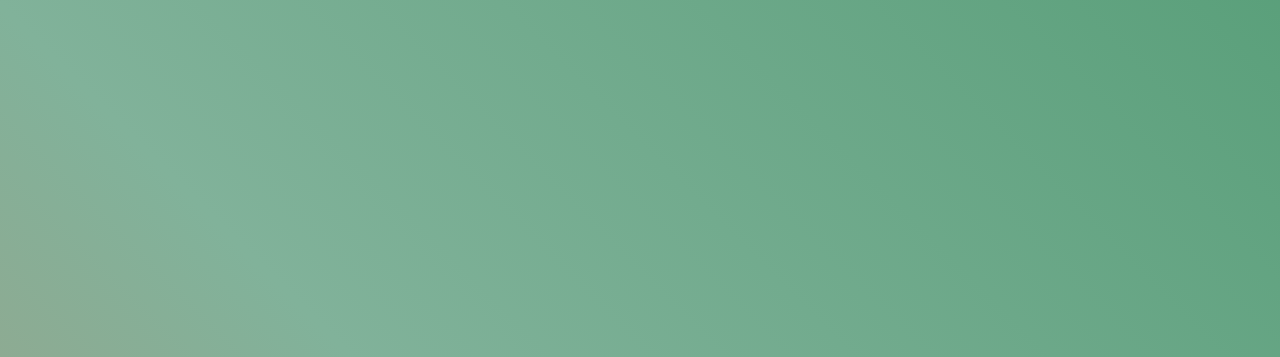
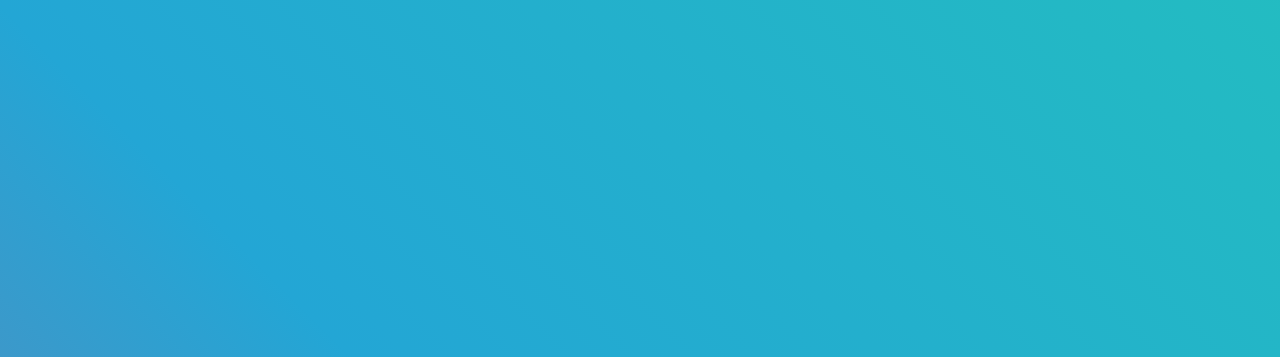
Before and after one commit to mathisboche/me, a plain HTML site: page index.html in a window 1280 px wide. Shown: the top 357 px of the page. Drawn offline with Linux system fonts and the light colour scheme.

Commit message:
Update style.css

```diff
--- a/style.css
+++ b/style.css
@@ -4,7 +4,7 @@ body, html {
 }
 
 body {
-    background: linear-gradient(45deg, #F2E8CF, #E07A5F, #81B29A, #2E8B57);
+    background: linear-gradient(45deg, #ee7752, #e73c7e, #23a6d5, #23d5ab);
     background-size: 400% 400%;
     animation: gradientBG 15s ease infinite;
 }
```
